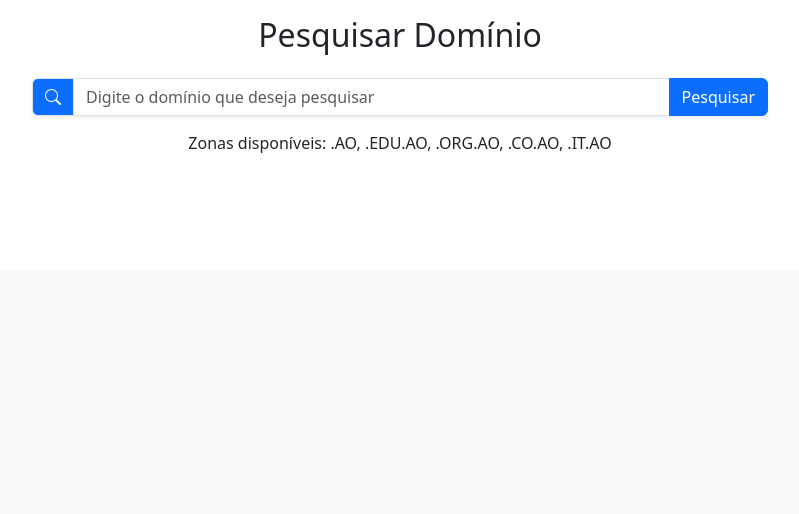
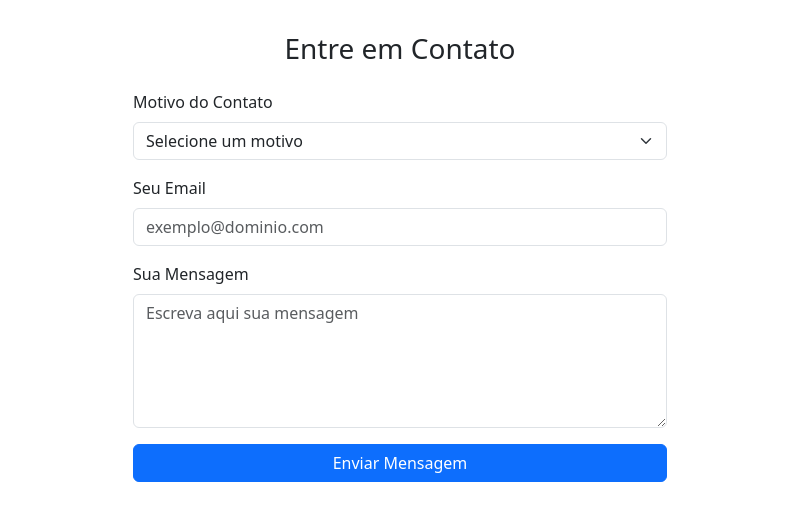
Before and after one commit to joaoajalexandre/webhost, a PHP site: page /contactos.php in a window 1280 px wide. Shown: the part 529-1043 px from the top of the page, without its empty margins (240-1039 px from the left). Before the commit the page ends 682 px from the top, so only its background shows below. Run offline with PHP 8.4, Linux system fonts and the light colour scheme; some libraries are stand-ins or nearby versions.

Commit message:
formulario de contacto

```diff
--- a/contactos.php
+++ b/contactos.php
@@ -24,19 +24,49 @@ include("header.php");
     <section class="py-3">
         <div class="container">
             <div class="row justify-content-center">
-                <div class="col-md-8">
-                    <h2 class="text-center mb-4">Pesquisar Domínio</h2>
-                    <form class="input-group shadow-sm" method="post" action="config-dominio.php">
-                        <span class="input-group-text bg-primary text-white">
-                            <i class="bi bi-search"></i>
-                        </span>
-                        <input class="form-control" type="search" placeholder="Digite o domínio que deseja pesquisar" aria-label="Pesquisar" name="pesquisarDominio">
-                        <button class="btn btn-primary" type="submit">Pesquisar</button>
-                    </form>
-                    <div class="zona-disponivel">
-                        <p>Zonas disponíveis: .AO, .EDU.AO, .ORG.AO, .CO.AO, .IT.AO</p>
+            <section class="py-3">
+    <div class="container">
+        <div class="row justify-content-center">
+            <div class="col-md-6">
+                <h3 class="text-center mb-4">Entre em Contato</h3>
+                <form action="processar_contato.php" method="POST">
+                    <!-- Campo de Seleção de Motivo -->
+                    <div class="mb-3">
+                        <label for="motivo" class="form-label">Motivo do Contato</label>
+                        <select class="form-select" id="motivo" name="motivo" required>
+                            <option value="">Selecione um motivo</option>
+                            <option value="suporte">Suporte Técnico</option>
+                            <option value="vendas">Informações de Vendas</option>
+                            <option value="feedback">Feedback</option>
+                            <option value="outro">Outro</option>
+                        </select>
                     </div>
-                </div>
+
+                    <!-- Campo de Email -->
+                    <div class="mb-3">
+                        <label for="email" class="form-label">Seu Email</label>
+                        <input type="email" class="form-control" id="email" name="email" placeholder="exemplo@dominio.com" required>
+                    </div>
+
+                    <!-- Campo de Mensagem -->
+                    <div class="mb-3">
+                        <label for="mensagem" class="form-label">Sua Mensagem</label>
+                        <textarea class="form-control" id="mensagem" name="mensagem" rows="5" placeholder="Escreva aqui sua mensagem" required></textarea>
+                    </div>
+
+                    <!-- Botão de Envio -->
+                    <div class="d-grid">
+                        <button type="submit" class="btn btn-primary">Enviar Mensagem</button>
+                    </div>
+                </form>
+            </div>
+        </div>
+        <?php if (isset($erro)): ?>
+            <div class="alert alert-danger mt-3"><?= $erro ?></div>
+        <?php endif; ?>
+    </div>
+</section>
+
             </div>
             <?php if (isset($erro)): ?>
                 <div class="alert alert-danger mt-3"><?= $erro ?></div>
```
